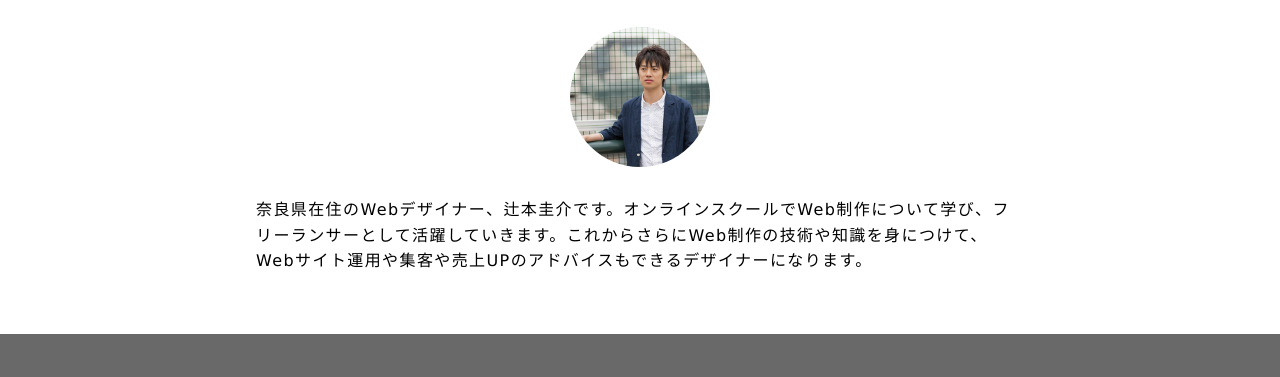
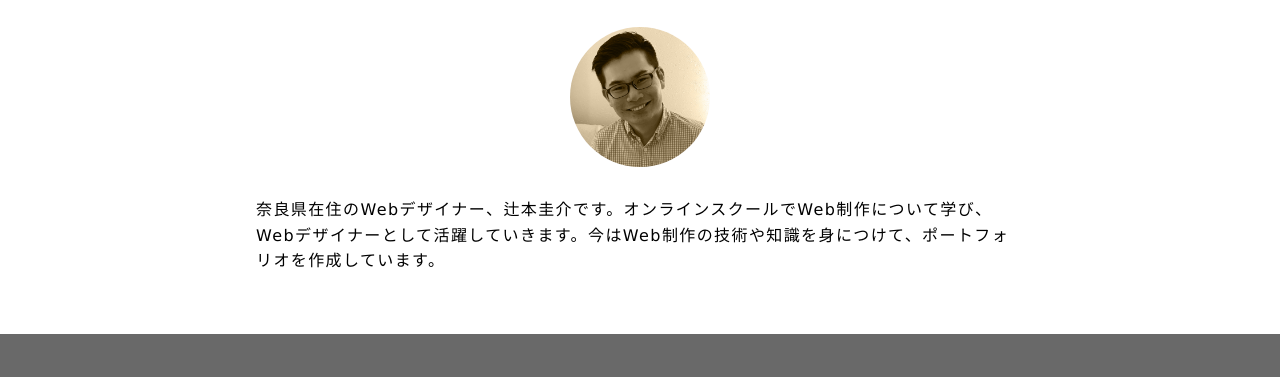
Before and after one commit to keisuketsujimoto/keisuketsujimoto, a plain HTML site: page index.html in a window 1280 px wide. Shown: the part 203-580 px from the top of the page. Drawn offline with nearby package versions, Linux system fonts and the light colour scheme.

Commit message:
add portfoliohomeworkprofile image

```diff
--- a/index.html
+++ b/index.html
@@ -14,8 +14,8 @@
             <a href="#contact" class="button-contact"><i aria-label="お問い合わせ" class="fa fa-envelope-o"></i></a>
             <div class="profile">
                 <h1 class="site-title abel uppercase text-center">Web Designer <span>Keisuke Tsujimoto</span></h1>
-                <img src="./images/img_profile.jpg" alt="プロフィール写真" width="140" height="140" class="block-center profile-icon">
-                <p>奈良県在住のWebデザイナー、辻本圭介です。オンラインスクールでWeb制作について学び、フリーランサーとして活躍していきます。これからさらにWeb制作の技術や知識を身につけて、Webサイト運用や集客や売上UPのアドバイスもできるデザイナーになります。</p>
+                <img src="./images/portfoliohomeworkprofile.jpg" alt="プロフィール写真" width="140" height="140" class="block-center profile-icon">
+                <p>奈良県在住のWebデザイナー、辻本圭介です。オンラインスクールでWeb制作について学び、Webデザイナーとして活躍していきます。今はWeb制作の技術や知識を身につけて、ポートフォリオを作成しています。</p>
             </div>
         </header>
         <main>
```
Also changed, not shown: images/portfoliohomeworkprofile.jpg (added).
